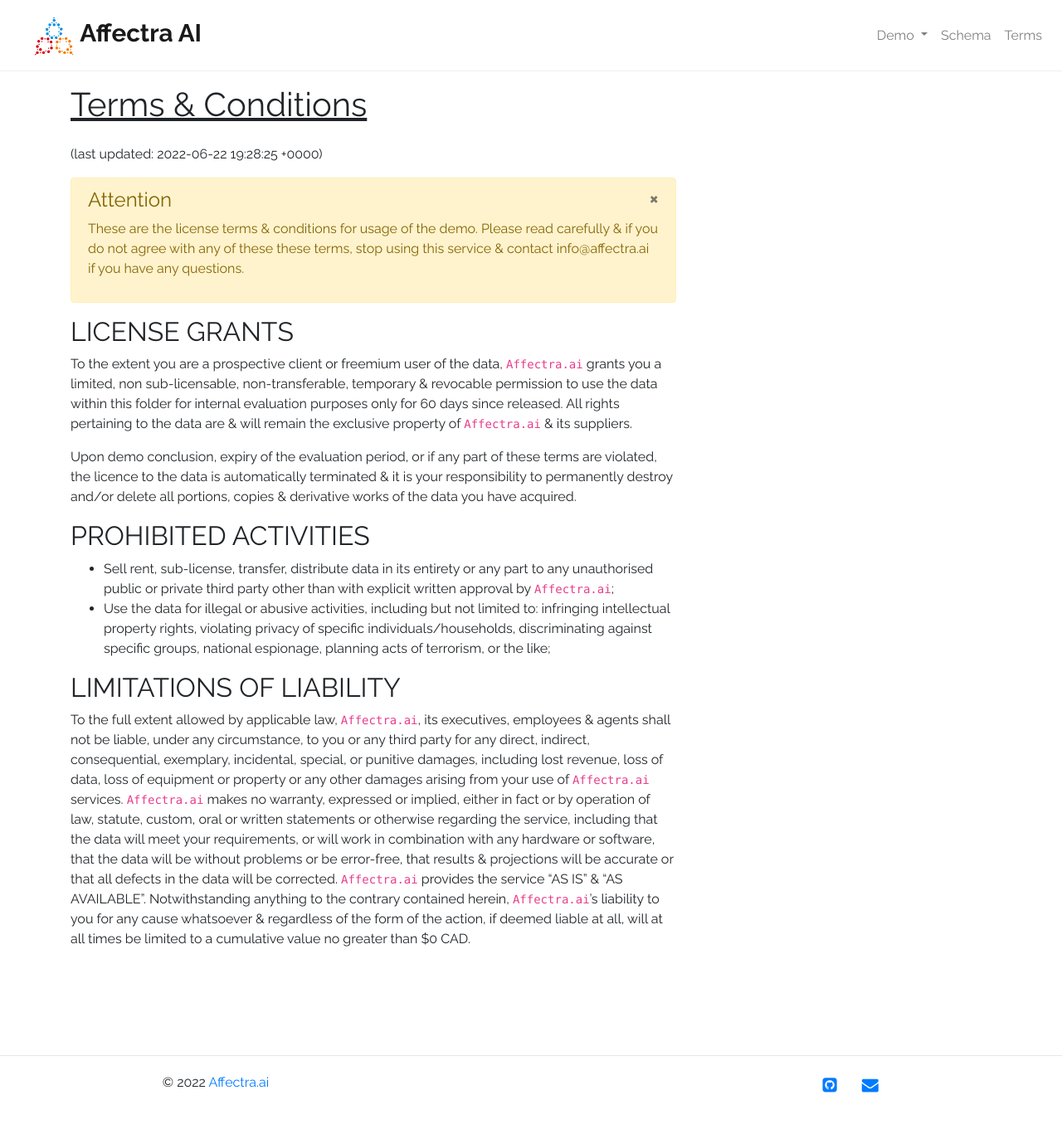
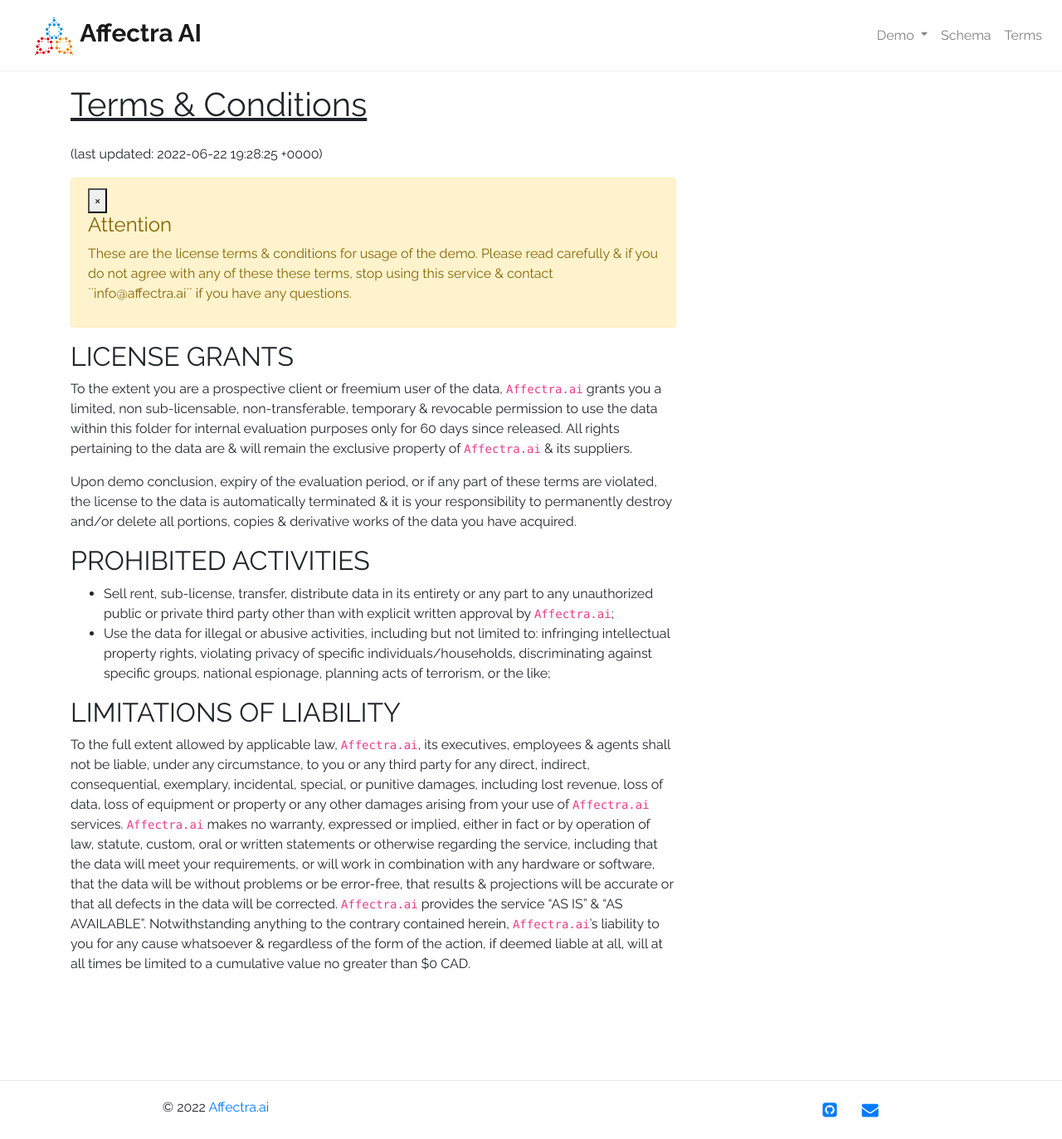
Before and after one commit to Affectra-AI/demo.github.io, a Jekyll site: the page built from terms.md, in a window 1280 px wide. Shown: the whole page at 83% size. Built offline with Jekyll 4.4.1, drawn with Linux system fonts in a browser that asks for light colours; before the commit the page ends 1343 px from its top, so only the background shows below that.

Commit message:
tweaks & style to terms

```diff
--- a/terms.md
+++ b/terms.md
@@ -7,19 +7,19 @@ permalink: /terms/
 (last updated: {{site.time}})
 
 <div class="alert alert-warning">
-  <button type="button" class="close" data-dismiss="alert">&times;</button>
+  <button type="button" data-dismiss="alert">&times;</button>
   <h4>Attention</h4>
-  <p>These are the license terms & conditions for usage of the demo. Please read carefully & if you do not agree with any of these these terms, stop using this service & contact {{site.email}} if you have any questions.</p>
+  <p>These are the license terms & conditions for usage of the demo. Please read carefully & if you do not agree with any of these these terms, stop using this service & contact ``{{site.email}}`` if you have any questions.</p>
 </div>
 
 
 ## LICENSE GRANTS
 To the extent you are a prospective client or freemium user of the data, ``{{site.copyright.name}}`` grants you a limited, non sub-licensable, non-transferable, temporary & revocable permission to use the data within this folder for internal evaluation purposes only for 60 days since released. All rights pertaining to the data are & will remain the exclusive property of ``{{site.copyright.name}}`` & its suppliers.
 
-Upon demo conclusion, expiry of the evaluation period, or if any part of these terms are violated, the licence to the data is automatically terminated & it is your responsibility to permanently destroy and/or delete all portions, copies & derivative works of the data you have acquired.
+Upon demo conclusion, expiry of the evaluation period, or if any part of these terms are violated, the license to the data is automatically terminated & it is your responsibility to permanently destroy and/or delete all portions, copies & derivative works of the data you have acquired.
 
 ## PROHIBITED ACTIVITIES
-* Sell rent, sub-license, transfer, distribute data in its entirety or any part to any unauthorised public or private third party other than with explicit written approval by ``{{site.copyright.name}}``;
+* Sell rent, sub-license, transfer, distribute data in its entirety or any part to any unauthorized public or private third party other than with explicit written approval by ``{{site.copyright.name}}``;
 * Use the data for illegal or abusive activities, including but not limited to: infringing intellectual property rights, violating privacy of specific individuals/households, discriminating against specific groups, national espionage, planning acts of terrorism, or the like;
 
 ## LIMITATIONS OF LIABILITY
```
